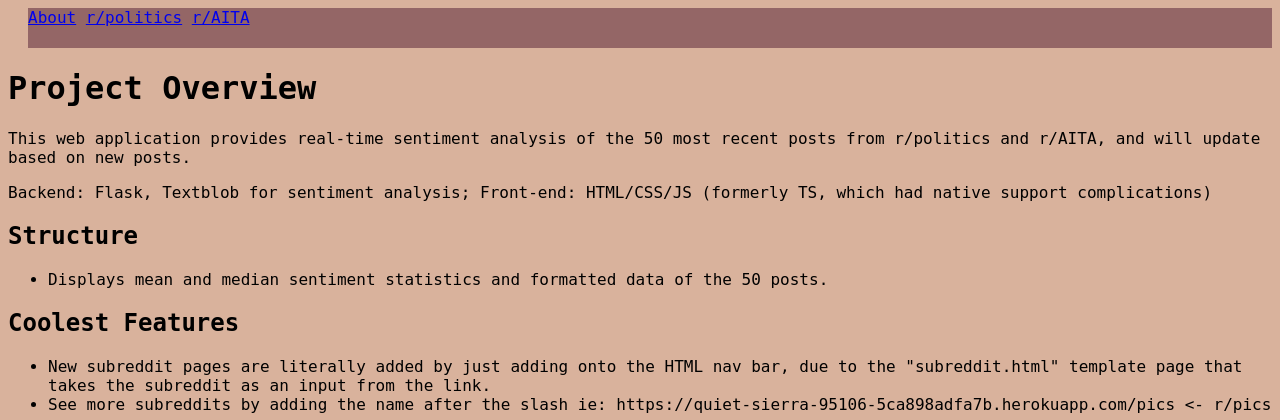
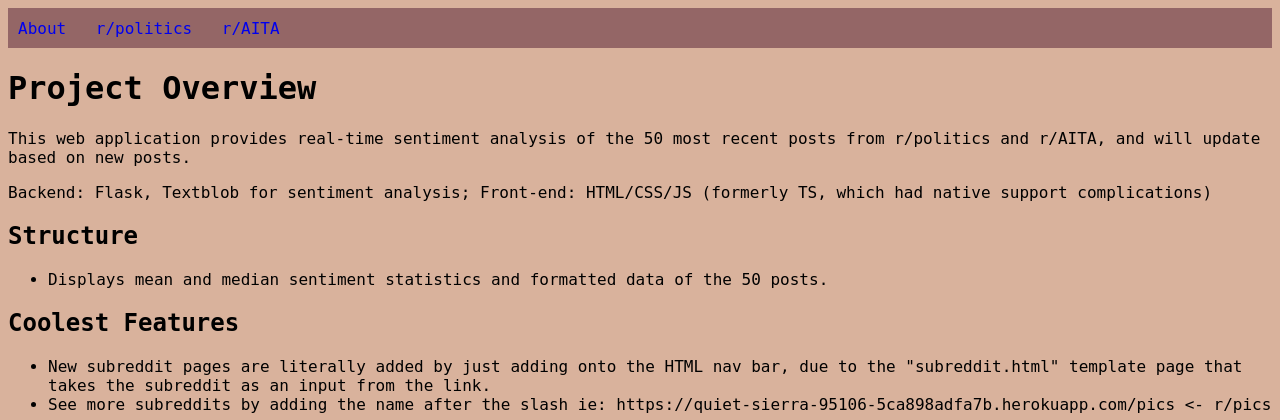
Before and after one commit to alissawu/realtime-reddit-sentiments, a Flask app: page / in a window 1280 px wide. Shown: the top 420 px of the page. Run offline with Flask 3, Linux system fonts and the light colour scheme.

Commit message:
nav bar stuff

```diff
--- a/static/style.css
+++ b/static/style.css
@@ -21,9 +21,15 @@ body {
     font-weight:500
 }
 .topnav {
-    margin-left: 20px;
     height: 40px;
+    line-height: 40px; /* vertical center? */
     background-color: #946666;
+}
+.topnav a {
+    text-decoration: none; /* no underline */
+    display: inline-block;
+    vertical-align: middle;
+    padding: 0 10px; /* horizontal pad */
 }
 .topnav a:hover{
     background-color: #FFFE9C
```
